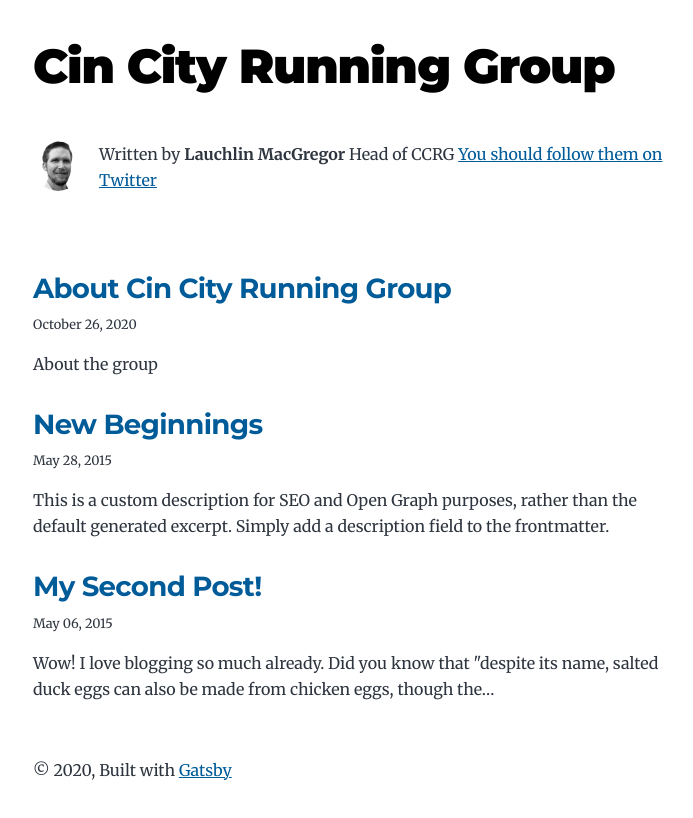
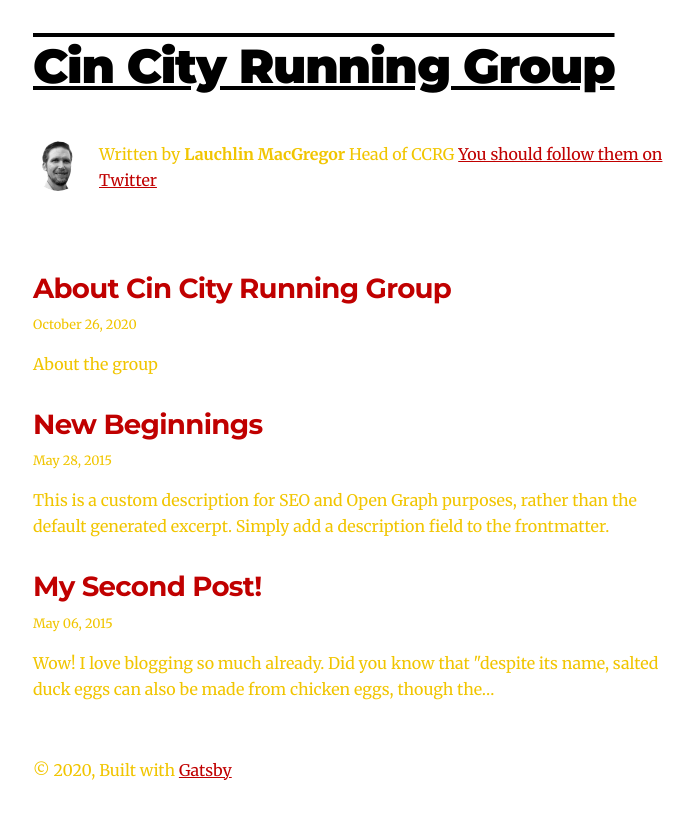
Before and after one commit to lauchlinmac/website2, a Gatsby site: page / in a window 1280 px wide. Shown: the whole page, without its empty margins (291-984 px from the left). Built offline with nearby package versions, Linux system fonts and the light colour scheme; Gatsby itself is replaced by a stand-in of ours.

Commit message:
Changing colors

```diff
--- a/src/style.css
+++ b/src/style.css
@@ -54,8 +54,8 @@
   --fontSize-5: 2.074rem;
   --fontSize-6: 2.488rem;
   --fontSize-7: 2.986rem;
-  --color-primary: #005b99;
-  --color-text: #2e353f;
+  --color-primary: #c00000;
+  --color-text: #f1c500;
   --color-text-light: #4f5969;
   --color-heading: #1a202c;
   --color-heading-black: black;
@@ -257,6 +257,8 @@ a:focus {
 .main-heading {
   font-size: var(--fontSize-7);
   margin: 0;
+  text-decoration: underline overline;
+
 }
 
 .post-list-item {
```
